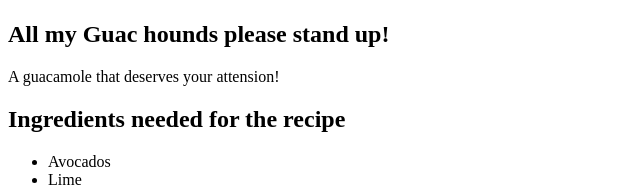
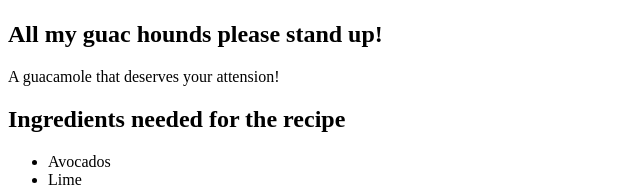
Before and after one commit to bradyspoonful/odin-recipes, a plain HTML site: page recipes/guacamole.html in a window 1280 px wide. Shown: the part 383-569 px from the top of the page, 0-640 px from the left. Drawn offline with Linux system fonts and the light colour scheme.

Commit message:
Fix Typo in guacamole.html file
- Changed Guac to guac inside of the first h2 tag.

[Ticket: X]

```diff
--- a/recipes/guacamole.html
+++ b/recipes/guacamole.html
@@ -8,7 +8,7 @@
     <body>
         <h1>Guacamole</h1>
             <img src="https://imagesvc.meredithcorp.io/v3/mm/image?url=https%3A%2F%2Fpublic-assets.meredithcorp.io%2Ff01a6bf647c432ca47e3977e74d19a34%2F1658799469F39A3812-D358-48B3-A09E-DF33F063FBAA.jpeg&q=60&c=sc&orient=true&poi=auto&h=512" alt="Tasty guacamole with chips directly inserted into the dip.">
-        <h2>All my Guac hounds please stand up!</h2>
+        <h2>All my guac hounds please stand up!</h2>
             <p>A guacamole that deserves your attension!</p>
         <h2>Ingredients needed for the recipe</h2>
             <ul>
```
